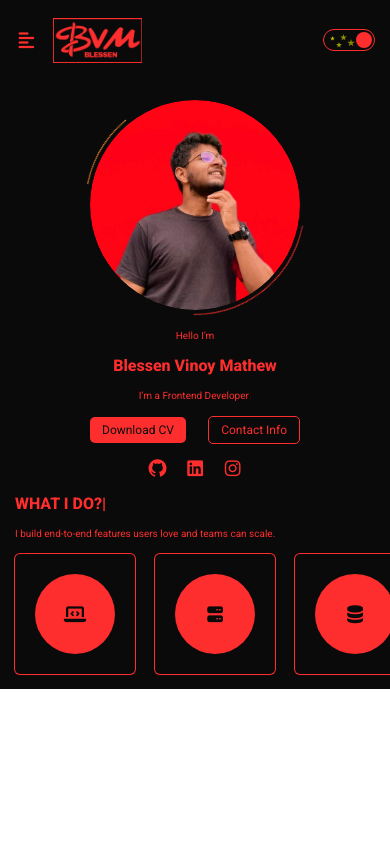
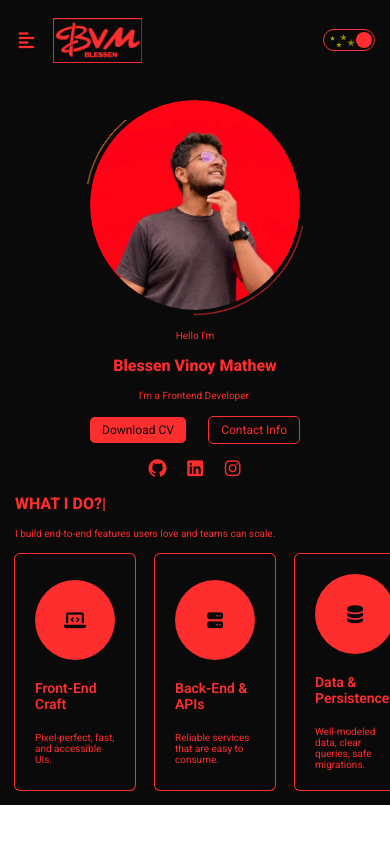
Before and after one commit to Blessen25/Portfolio_BVM, a React (Vite) app in the folder frontend/portfolio/: page / in a window 390 px wide. Shown: the top 844 px of the page. Built offline with nearby package versions, Linux system fonts and the light colour scheme.

Commit message:
Commited Changes

```diff
--- a/frontend/portfolio/src/components/About_comp/about.tsx
+++ b/frontend/portfolio/src/components/About_comp/about.tsx
@@ -13,10 +13,9 @@ const AboutComp:React.FC<HeaderProps> = ({darkMode, setDarkMode}) => {
                 <h1 className={`h1text ${darkMode ? 'darkmodetext' : 'lightmodetext'}`}><AutoTypeAbout/></h1>
                 <p className={`ptext ${darkMode ? 'darkmodetext' : 'lightmodetext'}`}>I build end-to-end features users love and teams can scale.</p>
                 <div className="aboutcarddivparent">
-                    <AboutcardComponent darkMode={darkMode} setDarkMode={setDarkMode} className="fa-solid fa-laptop-code"/>
-                    <AboutcardComponent darkMode={darkMode} setDarkMode={setDarkMode} className="fa-solid fa-server"/>
-                    <AboutcardComponent darkMode={darkMode} setDarkMode={setDarkMode} className="fa-solid fa-database"/>
-
+                    <AboutcardComponent darkMode={darkMode} setDarkMode={setDarkMode} className="fa-solid fa-laptop-code" h1text="Front-End Craft" ptext="Pixel-perfect, fast, and accessible UIs."/>
+                    <AboutcardComponent darkMode={darkMode} setDarkMode={setDarkMode} className="fa-solid fa-server" h1text="Back-End & APIs" ptext="Reliable services that are easy to consume."/>
+                    <AboutcardComponent darkMode={darkMode} setDarkMode={setDarkMode} className="fa-solid fa-database" h1text="Data & Persistence" ptext="Well-modeled data, clear queries, safe migrations."/>
                 </div>
             </div>
         </>
--- a/frontend/portfolio/src/components/extras.tsx
+++ b/frontend/portfolio/src/components/extras.tsx
@@ -150,6 +150,8 @@ export const AboutcardComponent: React.FC<aboutcardProps> = (Props) => {
           <div className={`cardiconround ${Props.darkMode ? 'darkmoderound':'lightmoderound'} `}>
               <i className={`${Props.className} iconfont`}></i>
           </div>
+          <h1 className={`${Props.darkMode ? 'darkmodetext' : 'lightmodetext'} h1smalltext`}>{Props.h1text}</h1>
+          <p className={`${Props.darkMode ? 'darkmodetext' : 'lightmodetext'} ptext`}>{Props.ptext}</p>
       </div>
     </>
   )
--- a/frontend/portfolio/src/index.css
+++ b/frontend/portfolio/src/index.css
@@ -61,6 +61,13 @@
   transition: all .7s;
 }
 
+.h1smalltext {
+
+  font-size: 20px;
+  font-weight: 600;
+  transition: all .7s;
+}
+
 .iconfont {
 
     font-size: 24px;
@@ -100,6 +107,11 @@
     font-size: 14px;
   }
 
+  .h1smalltext {
+
+    font-size: 18px;
+  }
+
 }
 
 @media screen and (max-width: 767px) {
@@ -107,6 +119,11 @@
   .ptext {
 
     font-size: 12px;
+  }
+
+  .h1smalltext {
+
+    font-size: 16px;
   }
 
   .h1text {
@@ -134,6 +151,11 @@
     font-size: 10px;
   }
 
+  .h1smalltext {
+
+    font-size: 14px;
+  }
+
   .h1text {
 
     font-size: 16px;
--- a/frontend/portfolio/src/interface.tsx
+++ b/frontend/portfolio/src/interface.tsx
@@ -21,7 +21,8 @@ interface aboutcardProps {
     darkMode ?: boolean;
     setDarkMode ?: (darkMode: boolean) => void;
     className ?: string;
-
+    h1text ?: string;
+    ptext ?: string;
 }
 
 export type { HeaderProps, buttonProps, aboutcardProps };
```
